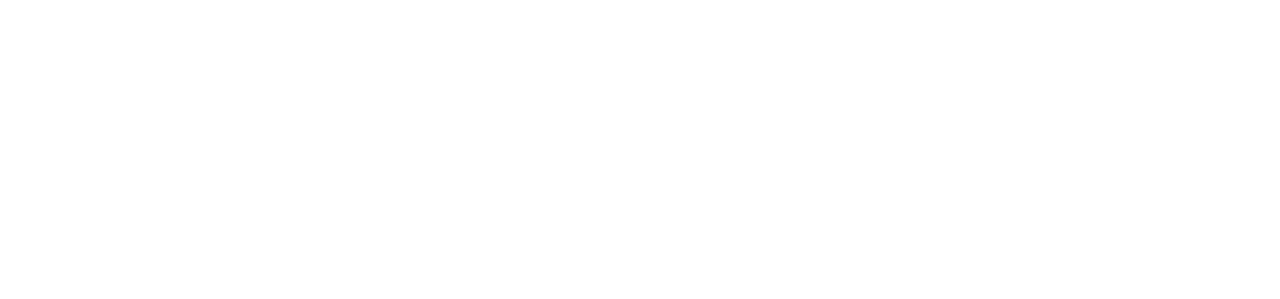
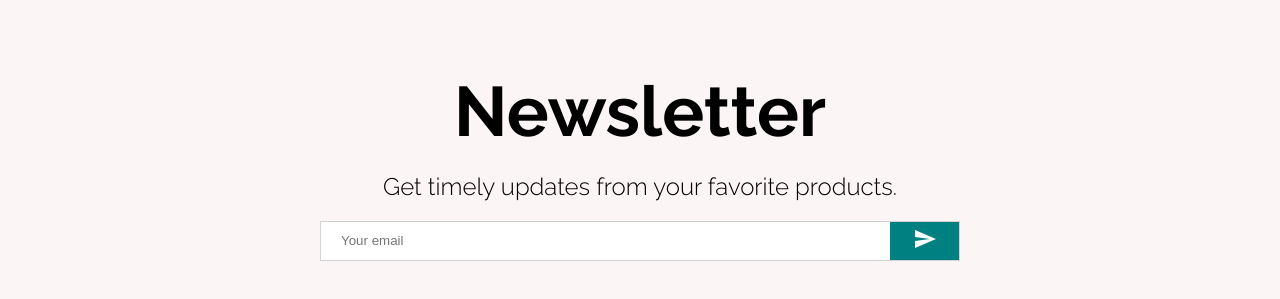
Before and after one commit to mahabur-rahman/lama-ecommerce, a React (Create React App) app: page / in a window 1280 px wide. Shown: the part 2331-2630 px from the top of the page. Before the commit the page ends 2256 px from the top, so only its background shows below. Built offline with nearby package versions, Linux system fonts and the light colour scheme.

Commit message:
newsletter added

```diff
--- /dev/null
+++ b/src/components/NewsLetter.js
@@ -0,0 +1,64 @@
+import React from "react";
+import { Send } from "@material-ui/icons";
+import styled from "styled-components";
+
+const Container = styled.div`
+  height: 60vh;
+  background-color: #fcf5f5;
+  display: flex;
+  align-items: center;
+  justify-content: center;
+  flex-direction: column;
+`;
+
+const Title = styled.h1`
+  font-size: 70px;
+  margin-bottom: 20px;
+`;
+
+const Desc = styled.div`
+  font-size: 24px;
+  font-weight: 300;
+  margin-bottom: 20px;
+`;
+
+const InputContainer = styled.div`
+  width: 50%;
+  height: 40px;
+  background-color: white;
+  display: flex;
+  justify-content: space-between;
+  border: 1px solid lightgray;
+`;
+
+const Input = styled.input`
+  border: none;
+  flex: 8;
+  padding-left: 20px;
+`;
+
+const Button = styled.button`
+  flex: 1;
+  border: none;
+  background-color: teal;
+  color: white;
+`;
+
+const NewsLetter = () => {
+  return (
+    <>
+      <Container>
+        <Title>Newsletter</Title>
+        <Desc>Get timely updates from your favorite products.</Desc>
+        <InputContainer>
+          <Input placeholder="Your email" />
+          <Button>
+            <Send />
+          </Button>
+        </InputContainer>
+      </Container>
+    </>
+  );
+};
+
+export default NewsLetter;
--- a/src/pages/Home.js
+++ b/src/pages/Home.js
@@ -2,6 +2,7 @@
 import Annoucement from "../components/Annoucement";
 import Categories from "../components/Categories";
 import Navbar from "../components/Navbar";
+import NewsLetter from "../components/NewsLetter";
 import Products from "../components/Products";
 import Slider from "../components/Slider";
 
@@ -13,6 +14,7 @@
       <Slider />
       <Categories />
       <Products />
+      <NewsLetter />
     </>
   );
 };
```
